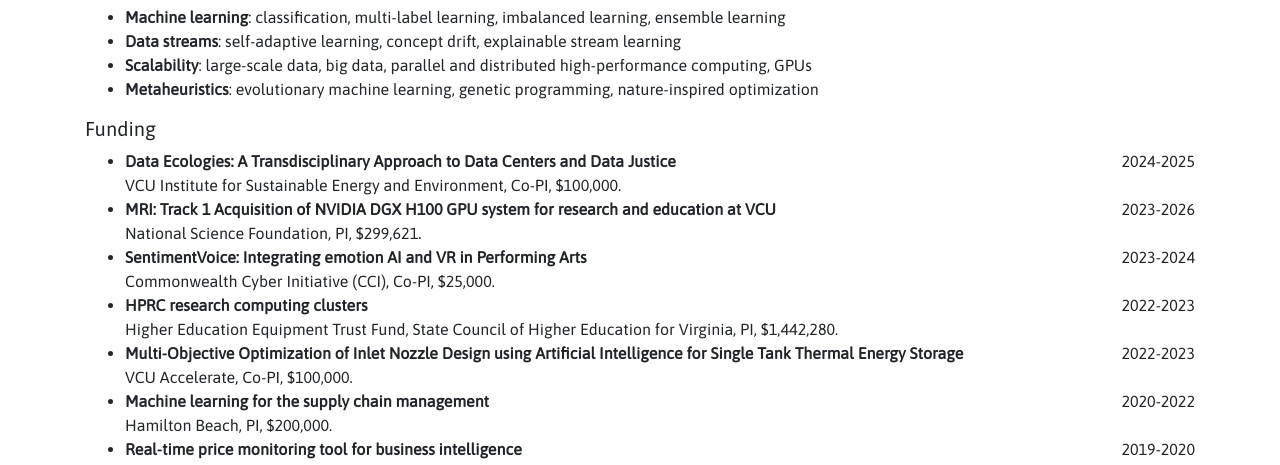
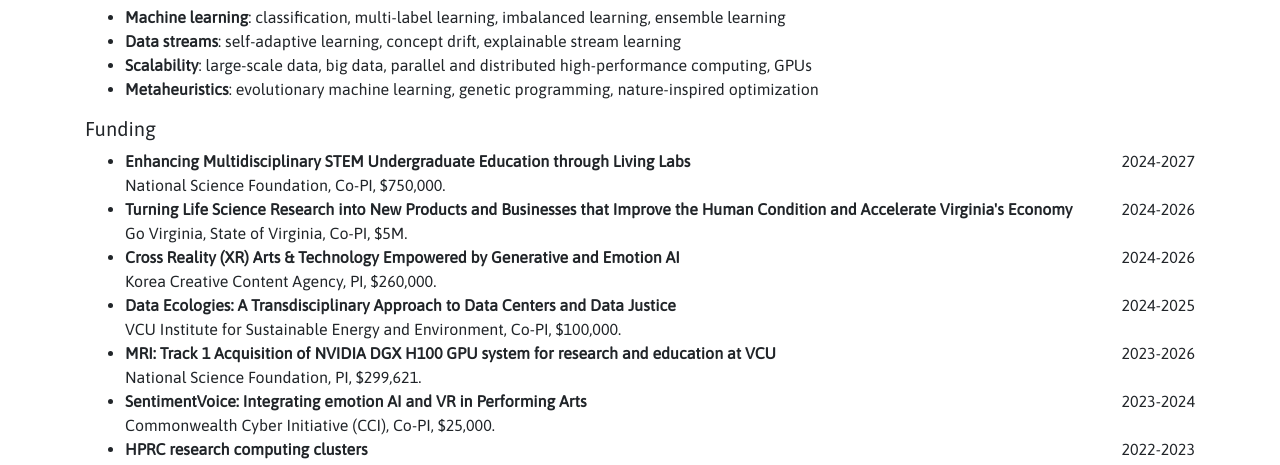
Before and after one commit to canoalberto/canoalberto.github.io, a plain HTML site: page index.html in a window 1280 px wide. Shown: the part 716-1181 px from the top of the page. Drawn offline with nearby package versions, Linux system fonts and the light colour scheme.

Commit message:
Update index.html

```diff
--- a/index.html
+++ b/index.html
@@ -127,6 +127,12 @@
 
 						<h5>Funding</h5>
 						<ul>
+						<li><span style="float:right;">2024-2027</span><b>Enhancing Multidisciplinary STEM Undergraduate Education through Living Labs</b><br>
+						     National Science Foundation, Co-PI, $750,000.</li>
+						<li><span style="float:right;">2024-2026</span><b>Turning Life Science Research into New Products and Businesses that Improve the Human Condition and Accelerate Virginia's Economy</b><br>
+						     Go Virginia, State of Virginia, Co-PI, $5M.</li>
+						<li><span style="float:right;">2024-2026</span><b>Cross Reality (XR) Arts & Technology Empowered by Generative and Emotion AI</b><br>
+						     Korea Creative Content Agency, PI, $260,000.</li>
 						<li><span style="float:right;">2024-2025</span><b>Data Ecologies: A Transdisciplinary Approach to Data Centers and Data Justice</b><br>
 						    VCU Institute for Sustainable Energy and Environment, Co-PI, $100,000.</li>
 						<li><span style="float:right;">2023-2026</span><b>MRI: Track 1 Acquisition of NVIDIA DGX H100 GPU system for research and education at VCU</b><br>
```
